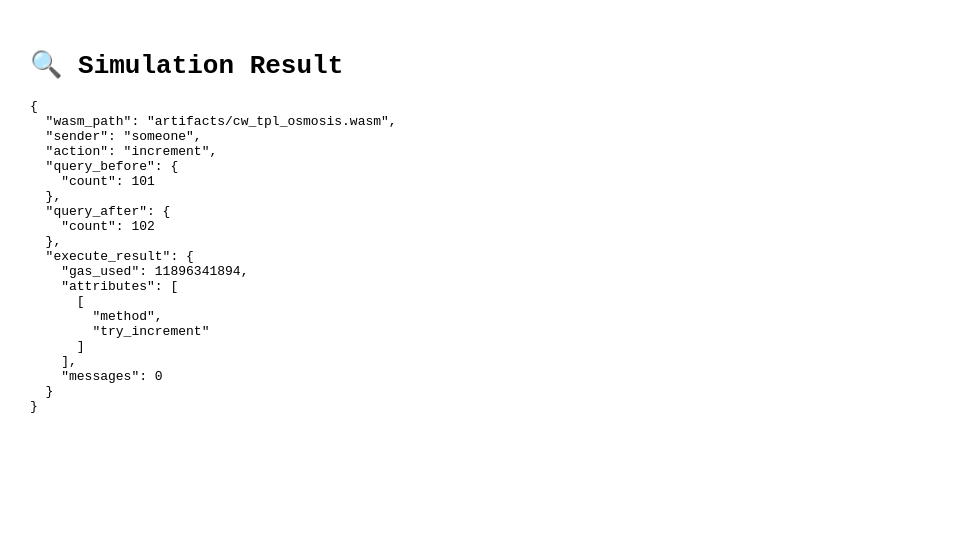
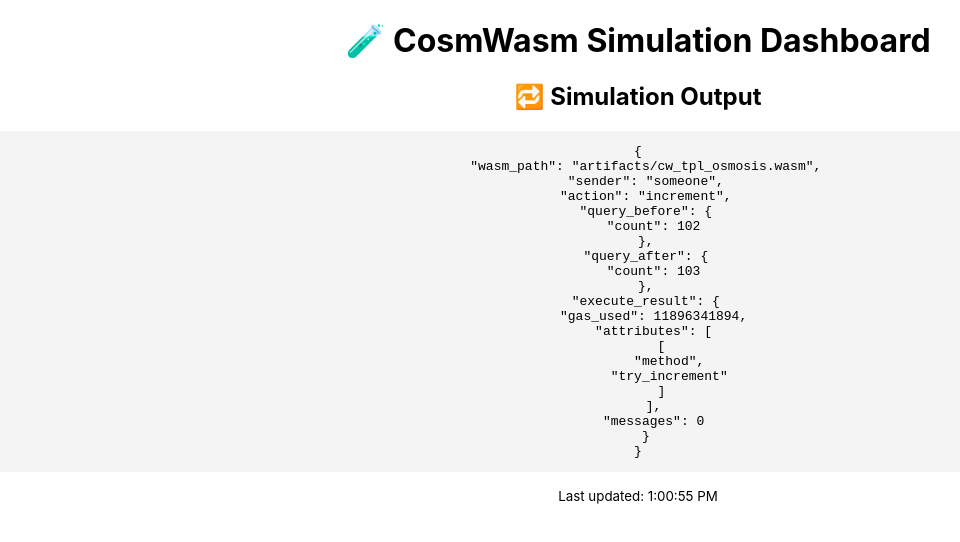
Before and after one commit to darkodi/cosmwasm-simulator, a React (Create React App) app in the folder frontend/: page / in a window 1280 px wide. Shown: the top 542 px of the page, without its empty margins (2-962 px from the left). Built offline with nearby package versions, Linux system fonts and the light colour scheme.

Commit message:
auto-refreshing on UI

```diff
--- a/frontend/public/simulations/latest_counter_increment.json
+++ b/frontend/public/simulations/latest_counter_increment.json
@@ -3,10 +3,10 @@
   "sender": "someone",
   "action": "increment",
   "query_before": {
-    "count": 101
+    "count": 102
   },
   "query_after": {
-    "count": 102
+    "count": 103
   },
   "execute_result": {
     "gas_used": 11896341894,
--- a/frontend/src/App.tsx
+++ b/frontend/src/App.tsx
@@ -1,22 +1,12 @@
-import { useEffect, useState } from 'react';
+import React from 'react';
 import './App.css';
+import { SimulationViewer } from './SimulationViewer';
 
 function App() {
-  const [simulation, setSimulation] = useState<any>(null);
-
-  useEffect(() => {
-    fetch('/simulations/latest_counter_increment.json')
-      .then((res) => res.json())
-      .then(setSimulation)
-      .catch(console.error);
-  }, []);
-
-  if (!simulation) return <div>Loading simulation result...</div>;
-
   return (
-    <div style={{ padding: '2rem', fontFamily: 'monospace' }}>
-      <h1>🔍 Simulation Result</h1>
-      <pre>{JSON.stringify(simulation, null, 2)}</pre>
+    <div className="App">
+      <h1>🧪 CosmWasm Simulation Dashboard</h1>
+      <SimulationViewer />
     </div>
   );
 }
--- /dev/null
+++ b/frontend/src/SimulationViewer.tsx
@@ -0,0 +1,45 @@
+import React, { useEffect, useState } from 'react';
+
+export const SimulationViewer = () => {
+  const [data, setData] = useState<any>(null);
+  const [timestamp, setTimestamp] = useState<number>(0);
+
+  useEffect(() => {
+    const fetchData = async () => {
+      try {
+       const res = await fetch('/simulations/latest_counter_increment.json', {
+  cache: 'no-store',
+});
+
+        const json = await res.json();
+
+        // Detect change (if 'count' or timestamp changed)
+        const newCount = json.query_after?.count ?? 0;
+        if (newCount !== data?.query_after?.count) {
+          setData(json);
+          setTimestamp(Date.now());
+        }
+      } catch (err) {
+        console.error('❌ Failed to load simulation:', err);
+      }
+    };
+
+    fetchData(); // initial fetch
+    const interval = setInterval(fetchData, 5000); // poll every 5s
+    return () => clearInterval(interval);
+  }, [data]);
+
+  return (
+    <div>
+      <h2>🔁 Simulation Output</h2>
+      {data ? (
+        <pre style={{ background: '#f4f4f4', padding: '1em' }}>
+          {JSON.stringify(data, null, 2)}
+        </pre>
+      ) : (
+        <p>Loading simulation...</p>
+      )}
+      <small>Last updated: {new Date(timestamp).toLocaleTimeString()}</small>
+    </div>
+  );
+};
```
Also changed, not shown: 1 other file (tests, documents, lock files or other folders).
